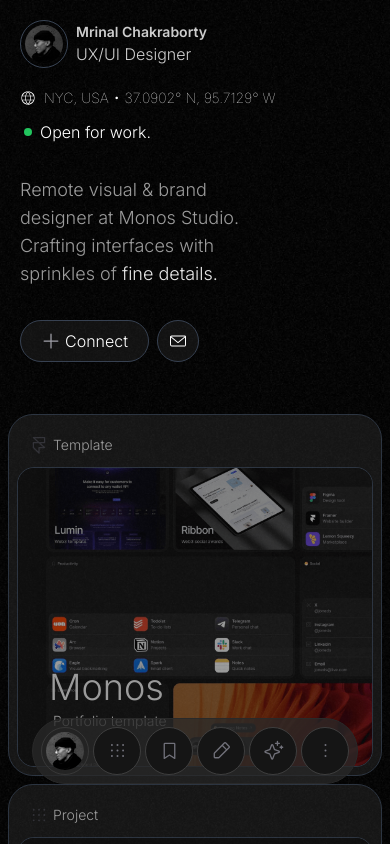
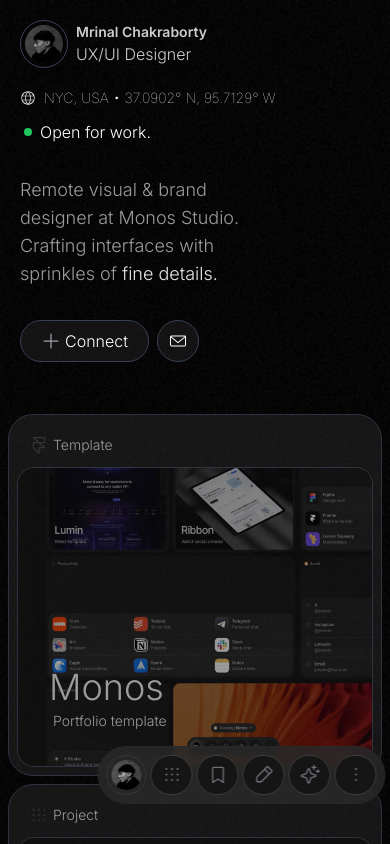
Before and after one commit to pappudutta/portfolio-m, a React (Vite) app: page / in a window 390 px wide. Shown: the top 844 px of the page. Built offline with nearby package versions, Linux system fonts and the light colour scheme.

Commit message:
style: Header Menu update

```diff
--- a/src/App.css
+++ b/src/App.css
@@ -40,3 +40,8 @@
   height: 100%;
   z-index: -1;
 }
+.menu-center {
+  width: 50%;
+  left: 50%;
+  transform: translate(-50%, 0%);
+}
--- a/src/components/Footer.jsx
+++ b/src/components/Footer.jsx
@@ -3,7 +3,7 @@
 const Footer = () => {
   return (
     <>
-      <div className="flex justify-between my-auto py-10 mx-12 opacity-70 text-sm font-light">
+      <div className="flex gap-2 flex-col md:flex-row justify-between my-auto py-10 mx-12 opacity-70 text-sm font-light">
         <p className="">
           © 2023 Developed by •{" "}
           <a
--- a/src/components/Header.jsx
+++ b/src/components/Header.jsx
@@ -9,8 +9,8 @@
 const Header = () => {
   return (
     <>
-      <div className="flex  fixed z-20 bottom-10 w-[100%] items-center mx-auto px-2">
-        <div className="inline-flex gap-1 md:gap-2 box border border-[#292929] m-5 p-2 rounded-full bg-[#292929c4] mx-auto">
+      <div className="menu-center flex fixed bottom-10 w-[50%] left-[50%] translate-x-[-50%, 50%]">
+        <div className="inline-flex gap-1 md:gap-2 box border border-[#292929] p-2 rounded-full backdrop-blur-[2px] bg-[#292929dd] mx-auto ">
           <div className="">
             <img
               className="w-12 rounded-full border border-[#383838] hover:border-[#707070] transition ease-in-out delay-100 p-1"
@@ -20,35 +20,35 @@
           </div>
           <div className="w-12 flex flex-col items-center bg-[#151515] hover:bg-[#3e3e3e] rounded-full border border-[#3e3e3e] hover:border-[#3e3e3e] transition ease-in-out delay-100 p-1">
             <img
-              className="w-[21px] mt-2 text-white opacity-100"
+              className="w-[21px] mt-1 md:mt-2 text-white opacity-100"
               src={Projects}
               alt=""
             />
           </div>
           <div className="w-12 flex flex-col items-center bg-[#151515] hover:bg-[#3e3e3e] rounded-full border border-[#3e3e3e] hover:border-[#3e3e3e] transition ease-in-out delay-100 p-1">
             <img
-              className="w-[21px] mt-2 text-white opacity-100"
+              className="w-[21px] mt-1 md:mt-2 text-white opacity-100"
               src={Stack}
               alt=""
             />
           </div>
           <div className="w-12 flex flex-col items-center bg-[#151515] hover:bg-[#3e3e3e] rounded-full border border-[#3e3e3e] hover:border-[#3e3e3e] transition ease-in-out delay-100 p-1">
             <img
-              className="w-[21px] mt-2 text-white opacity-100"
+              className="w-[21px] mt-1 md:mt-2 text-white opacity-100"
               src={Notes}
               alt=""
             />
           </div>
           <div className="w-12 flex flex-col items-center bg-[#151515] hover:bg-[#3e3e3e] rounded-full border border-[#3e3e3e] hover:border-[#3e3e3e] transition ease-in-out delay-100 p-1">
             <img
-              className="w-[21px] mt-2 text-white opacity-100"
+              className="w-[21px] mt-1 md:mt-2 text-white opacity-100"
               src={Misc}
               alt=""
             />
           </div>
           <div className="w-12 flex flex-col items-center bg-[#151515] hover:bg-[#3e3e3e] rounded-full border border-[#3e3e3e] hover:border-[#3e3e3e] transition ease-in-out delay-100 p-1">
             <img
-              className="w-[21px] mt-2 text-white opacity-100 "
+              className="w-[21px] mt-1 md:mt-2 text-white opacity-100"
               src={More}
               alt=""
             />
```
